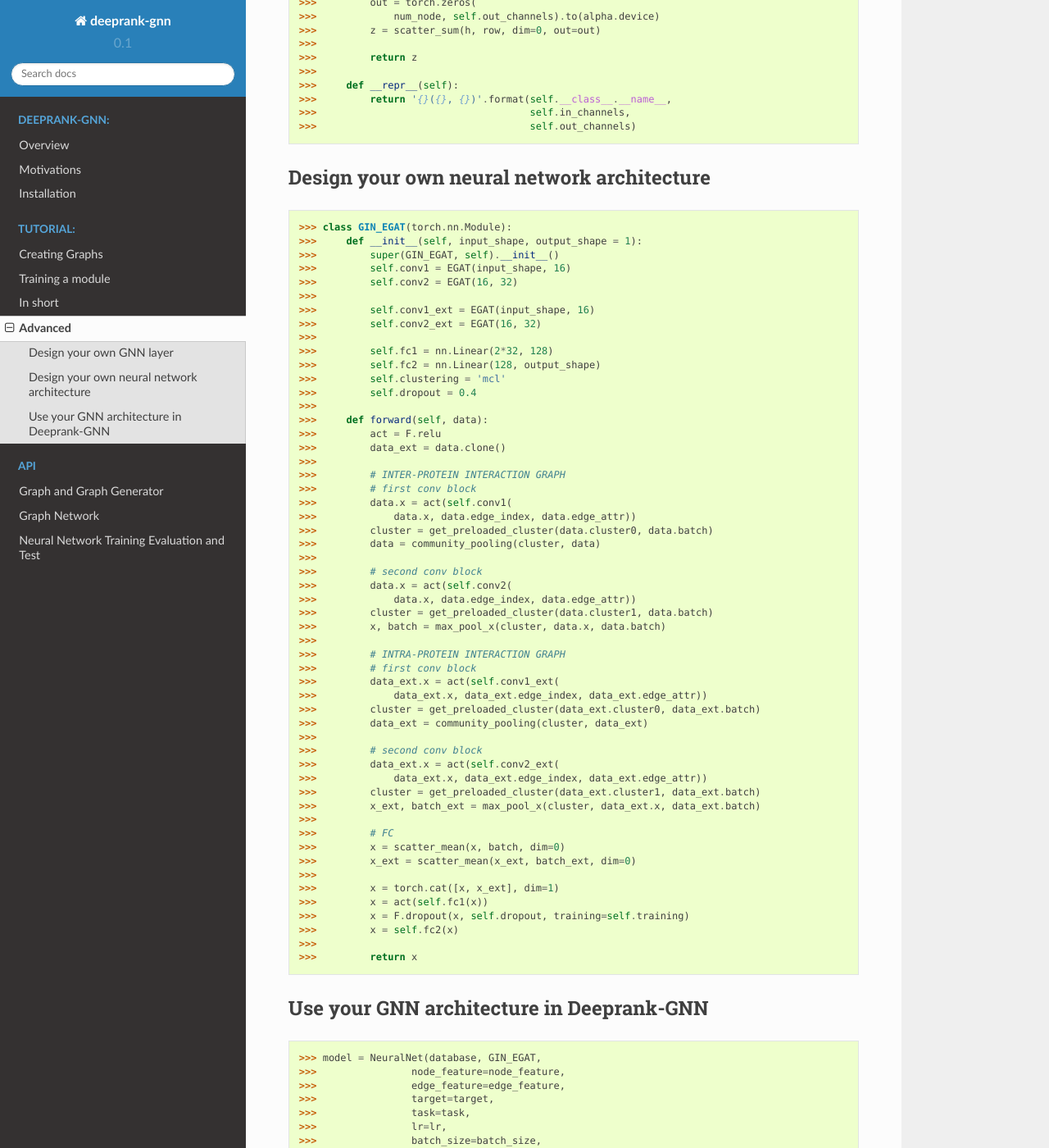
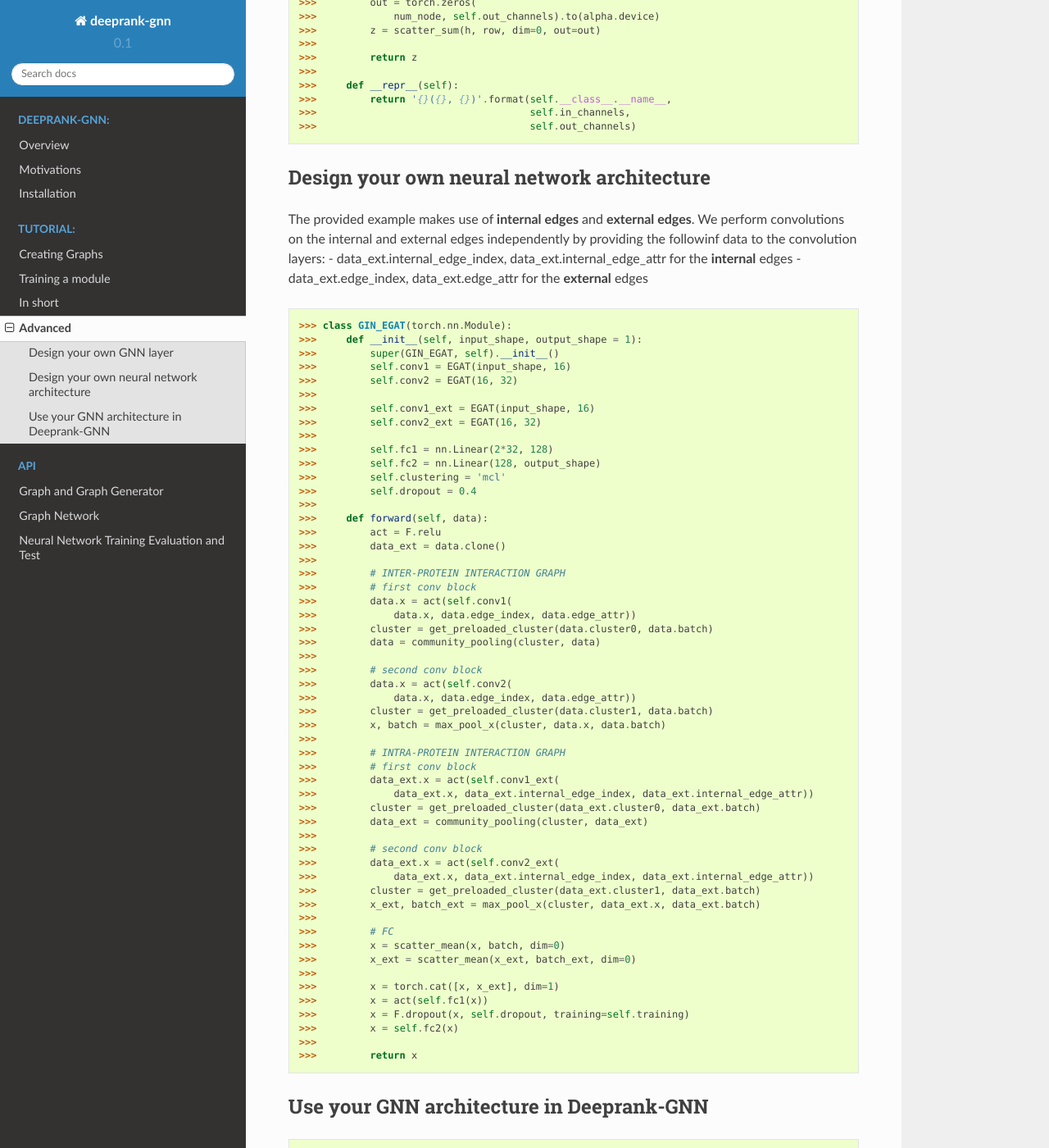
Before and after one commit to DeepRank/Deeprank-GNN, a Sphinx documentation site: the page built from docs/tutorial.advanced.rst, in a window 1280 px wide and 1400 px high, scrolled down 1256 px. Shown: the whole window at 82% size. Built offline with Sphinx 7.4.7 and the Read the Docs theme 2.0.0, drawn with Linux system fonts in a browser that asks for light colours.

Commit message:
Update tutorial.advanced.rst

```diff
--- a/docs/tutorial.advanced.rst
+++ b/docs/tutorial.advanced.rst
@@ -78,6 +78,11 @@ Example:
 Design your  own neural network architecture
 ---------------------------
 
+The provided example makes use of **internal edges** and **external edges**.
+We perform convolutions on the internal and external edges independently by providing the followinf data to the convolution layers:
+- data_ext.internal_edge_index, data_ext.internal_edge_attr for the **internal** edges
+- data_ext.edge_index, data_ext.edge_attr for the **external** edges
+
 >>> class GIN_EGAT(torch.nn.Module):
 >>>     def __init__(self, input_shape, output_shape = 1):
 >>>         super(GIN_EGAT, self).__init__()
@@ -112,13 +117,13 @@ Design your  own neural network architecture
 >>>         # INTRA-PROTEIN INTERACTION GRAPH
 >>>         # first conv block
 >>>         data_ext.x = act(self.conv1_ext(
->>>             data_ext.x, data_ext.edge_index, data_ext.edge_attr))
+>>>             data_ext.x, data_ext.internal_edge_index, data_ext.internal_edge_attr))
 >>>         cluster = get_preloaded_cluster(data_ext.cluster0, data_ext.batch)
 >>>         data_ext = community_pooling(cluster, data_ext)
 >>>
 >>>         # second conv block
 >>>         data_ext.x = act(self.conv2_ext(
->>>             data_ext.x, data_ext.edge_index, data_ext.edge_attr))
+>>>             data_ext.x, data_ext.internal_edge_index, data_ext.internal_edge_attr))
 >>>         cluster = get_preloaded_cluster(data_ext.cluster1, data_ext.batch)
 >>>         x_ext, batch_ext = max_pool_x(cluster, data_ext.x, data_ext.batch)
 >>>
```
